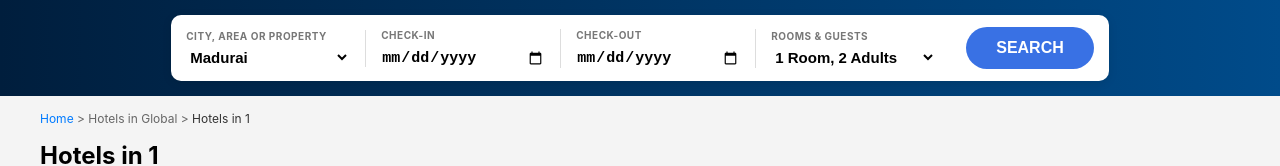
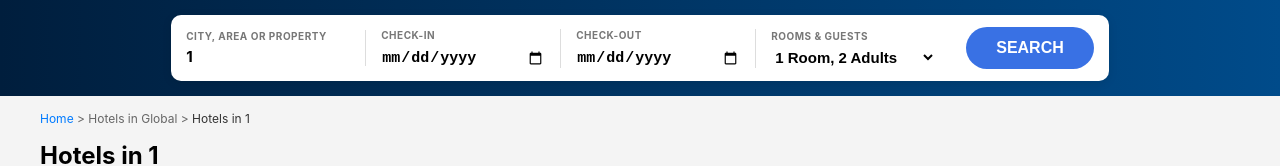
Before and after one commit to renugajagadeesan/Application_Test, a React (Vite) app in the folder Frontend/: page /destination/1 in a window 1280 px wide. Shown: the top 166 px of the page. Built offline with nearby package versions, Linux system fonts and the light colour scheme; no server answers.

Commit message:
destination page changed

```diff
--- a/Frontend/index.html
+++ b/Frontend/index.html
@@ -2,9 +2,9 @@
 <html lang="en">
   <head>
     <meta charset="UTF-8" />
-    <link rel="icon" type="image/svg+xml" href="/vite.svg" />
+    <link rel="icon" type="image/svg+xml" href="/favicon.svg" />
     <meta name="viewport" content="width=device-width, initial-scale=1.0" />
-    <title>vite-project</title>
+    <title>TravelNest</title>
   </head>
   <body>
     <div id="root"></div>
--- a/Frontend/src/pages/Mainpage/DestinationPage.jsx
+++ b/Frontend/src/pages/Mainpage/DestinationPage.jsx
@@ -58,11 +58,7 @@
   getCurrentLocation();
 }, []);
 
-useEffect(() => {
-  if (currentLocation.district) {
-    fetchHotels(currentLocation.district);
-  }
-}, [currentLocation]);
+
 
   useEffect(() => {
     const resolveDestinationAndHotels = async () => {
@@ -177,12 +173,9 @@
       <div className="hotelSearchBar_label">
         CITY, AREA OR PROPERTY
       </div>
-      <select className="hotelSearchBar_select">
-        <option>Madurai</option>
-        <option>Chennai</option>
-        <option>Bangalore</option>
-        <option>Mumbai</option>
-      </select>
+      <p className="hotelSearchBar_select">
+        {destination.name}
+      </p>
     </div>
 
     <div className="hotelSearchBar_field">
```
Also changed, not shown: Frontend/public/favicon.svg (added).
